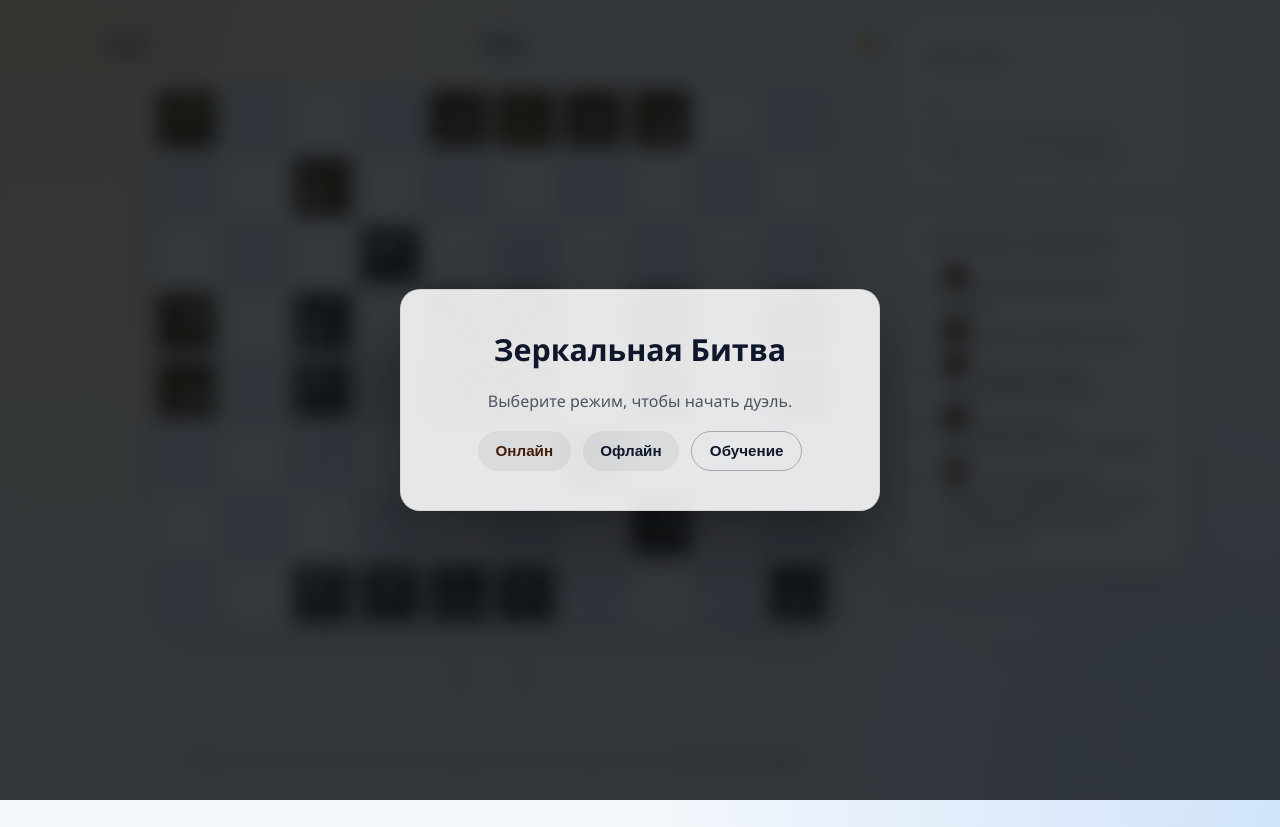
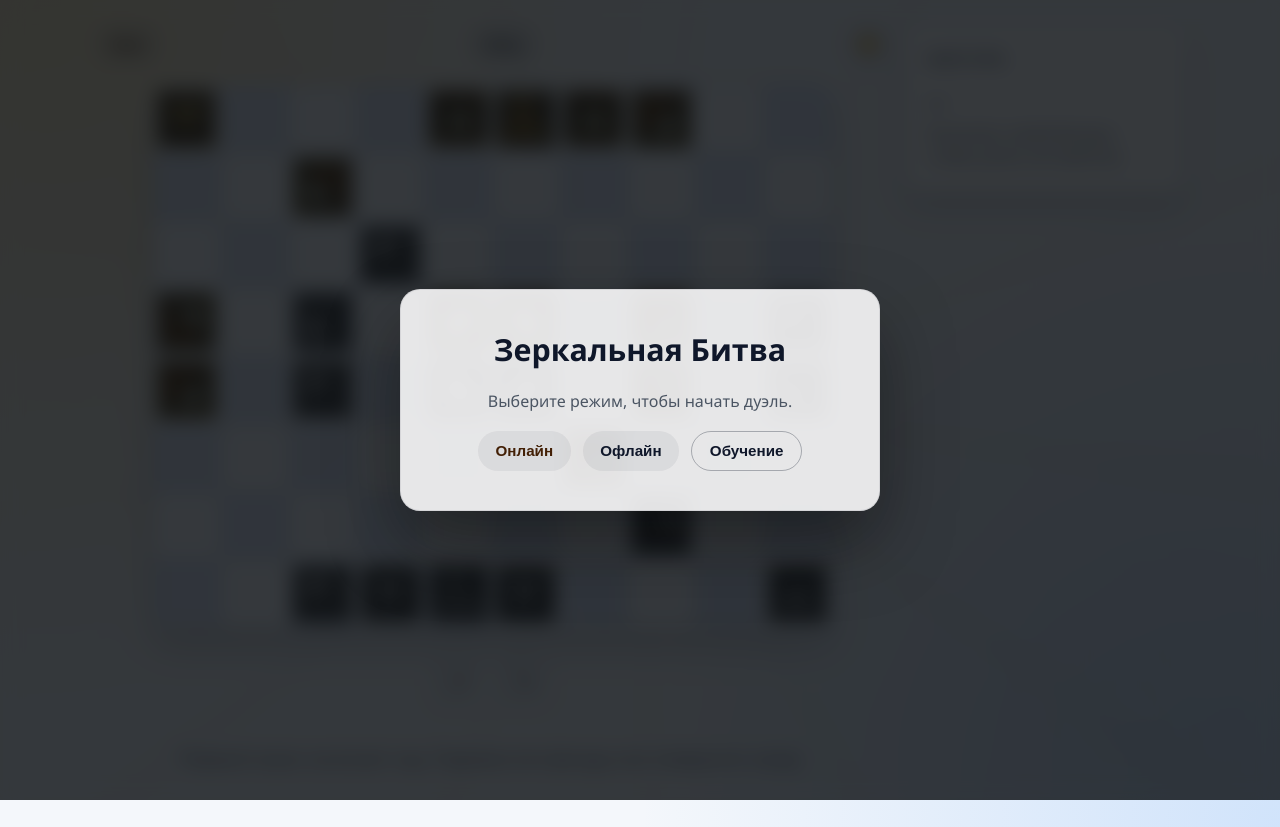
Before and after one commit to Sobagreen/mazepark, a website: page index.html in a window 1280 px wide. Drawn offline with Linux system fonts and the light colour scheme.

Commit message:
Remove legend section from index.html
Removed the legend section from the HTML.

```diff
--- a/index.html
+++ b/index.html
@@ -177,17 +177,6 @@
         <p id="piece-name" class="piece-panel__name">—</p>
         <p id="piece-details" class="piece-panel__details">Коснитесь своей фигуры, чтобы узнать её свойства.</p>
       </section>
-
-      <section class="panel panel--legend">
-        <h2>Легенда орденов</h2>
-        <ul class="legend">
-          <li><span class="legend__glyph legend__glyph--light"><img data-piece-image data-player="light" data-piece="laser" src="pieces/skins/Slavic/Type1/laser.png" alt=""></span> Лучезар (излучает лазер)</li>
-          <li><span class="legend__glyph legend__glyph--light"><img data-piece-image data-player="light" data-piece="volhv" src="pieces/skins/Slavic/Type1/volhv.png" alt=""></span> Волхв (главная цель)</li>
-          <li><span class="legend__glyph legend__glyph--light"><img data-piece-image data-player="light" data-piece="mirror" src="pieces/skins/Slavic/Type1/mirror.png" alt=""></span> Зерцало (одна отражающая грань)</li>
-          <li><span class="legend__glyph legend__glyph--light"><img data-piece-image data-player="light" data-piece="shield" src="pieces/skins/Slavic/Type1/shield.png" alt=""></span> Щитоносец (останавливает луч щитом)</li>
-          <li><span class="legend__glyph legend__glyph--light"><img data-piece-image data-player="light" data-piece="totem" src="pieces/skins/Slavic/Type1/totem.png" alt=""></span> Тотем (двойное зерцало, меняется местами с союзниками, включая диагональ)</li>
-        </ul>
-      </section>
     </aside>
   </main>
 
```
